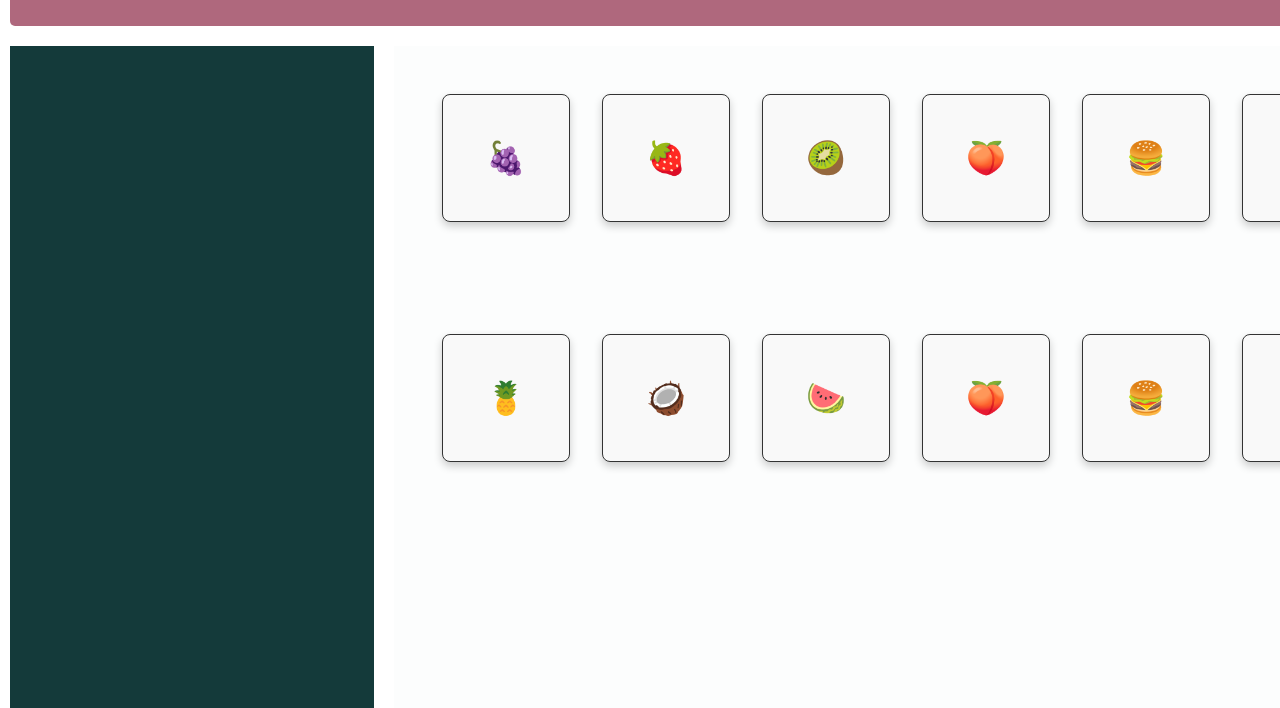
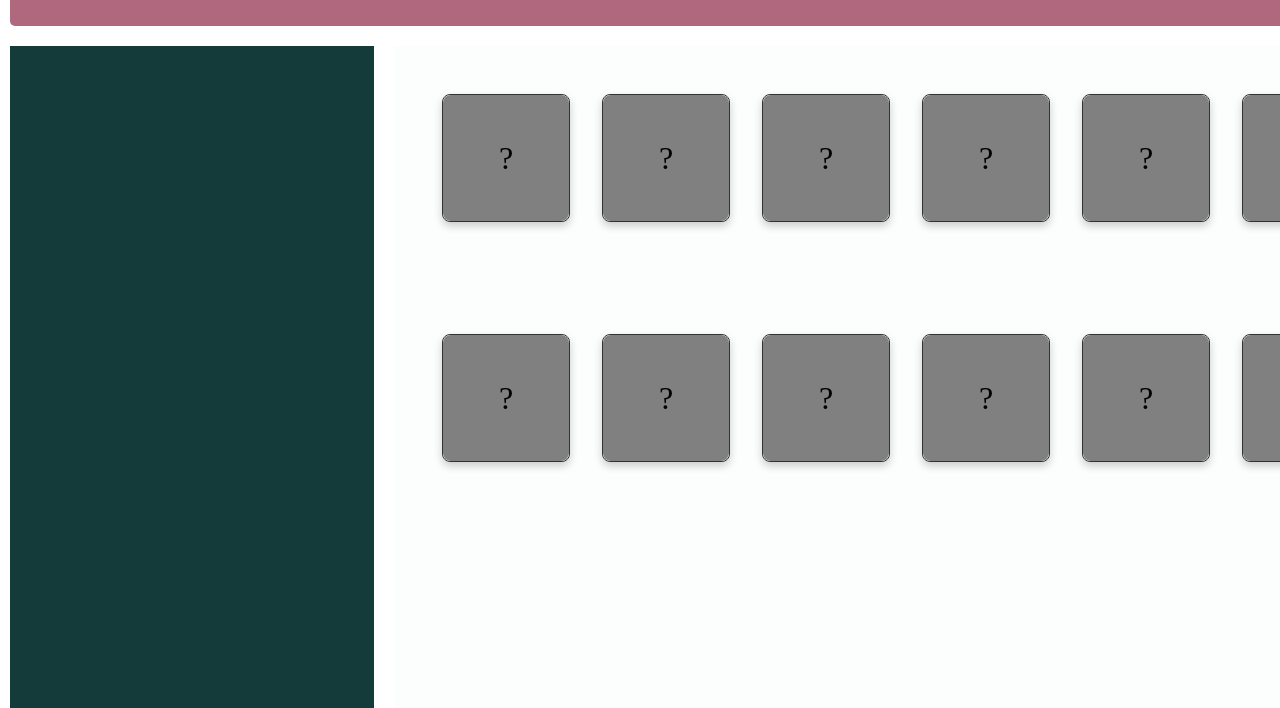
Before and after one commit to andreecalderon/juegoRompecabezas, a plain HTML site: page index.html in a window 1280 px wide. Shown: the part 92-800 px from the top of the page. Drawn offline with Linux system fonts and the light colour scheme.

Commit message:
se giran las cartas

```diff
--- a/components/tablero/tablero.css
+++ b/components/tablero/tablero.css
@@ -1,8 +1,8 @@
 .div-tablero {
     background-color: rgb(252, 253, 253);
 }
+
 .carta {
-
     border: 1px solid #333;
     border-radius: 8px;
     font-size: 2rem;
@@ -15,23 +15,45 @@
     background-color: #f9f9f9;
     box-shadow: 0 4px 8px rgba(0, 0, 0, 0.2);
     transition: transform 0.2s, box-shadow 0.2s;
-
+    cursor: pointer;
+    position: relative;
 }
 
-.carta:hover {
-    transform: translateY(-5px);
-    box-shadow: 0 8px 16px rgba(0, 0, 0, 0.3);
-    transition: 0.3s;
-    border: 2px solid red;
-
+.carta .frente, .carta .dorso {
+    position: absolute;
+    width: 100%;
+    height: 100%;
+    display: flex;
+    align-items: center;
+    justify-content: center;
+    backface-visibility: hidden;
+    border-radius: 8px;
 }
 
-.divtablero{
-    margin:3rem;
+.carta .frente {
+    background-color: white;
+    transform: rotateY(180deg);
+}
+
+.carta .dorso {
+    background-color: gray;
+}
+
+.carta.volteada .frente {
+    transform: rotateY(0deg);
+}
+
+.carta.volteada .dorso {
+    transform: rotateY(180deg);
+}
+
+.divtablero {
+    margin: 3rem;
     display: grid;
-    grid-template-columns: repeat(8,8rem);
-    grid-template-rows: repeat(8,13rem);
-    gap:2rem;
+    grid-template-columns: repeat(8, 8rem);
+    grid-template-rows: repeat(4, 13rem);
+    gap: 2rem;
+    justify-content: center;
 }
 
 .marcado {
--- a/components/tablero/tablero.js
+++ b/components/tablero/tablero.js
@@ -1,21 +1,56 @@
 import { barajeo } from "./data.js";
+
+let cartasVolteadas = [];
+let parejasEncontradas = 0;
 
 function item(contenido) {
     let div = document.createElement("div");
-    div.textContent = contenido;
     div.className = "carta";
+    div.dataset.valor = contenido;
+
+    let frente = document.createElement("div");
+    frente.className = "frente";
+    frente.textContent = contenido;
+
+    let dorso = document.createElement("div");
+    dorso.className = "dorso";
+    dorso.textContent = "?";
+
+    div.appendChild(frente);
+    div.appendChild(dorso);
+    div.addEventListener("click", () => manejarVolteo(div));
+
     return div;
 }
 
+function manejarVolteo(carta) {
+    if (cartasVolteadas.length < 2 && !carta.classList.contains("volteada")) {
+        carta.classList.add("volteada");
+        cartasVolteadas.push(carta);
+
+        if (cartasVolteadas.length === 2) {
+            setTimeout(verificarPareja, 1000);
+        }
+    }
+}
+
+function verificarPareja() {
+    let [carta1, carta2] = cartasVolteadas;
+
+    if (carta1.dataset.valor === carta2.dataset.valor) {
+        parejasEncontradas++;
+    } else {
+        carta1.classList.remove("volteada");
+        carta2.classList.remove("volteada");
+    }
+
+    cartasVolteadas = [];
+}
 
 function cargar_cartas() {
-
     let todas_las_cartas = barajeo();
-
-
     let div = document.createElement("div");
     div.className = "divtablero";
-
 
     todas_las_cartas.forEach(contenido => {
         div.appendChild(item(contenido));
```
